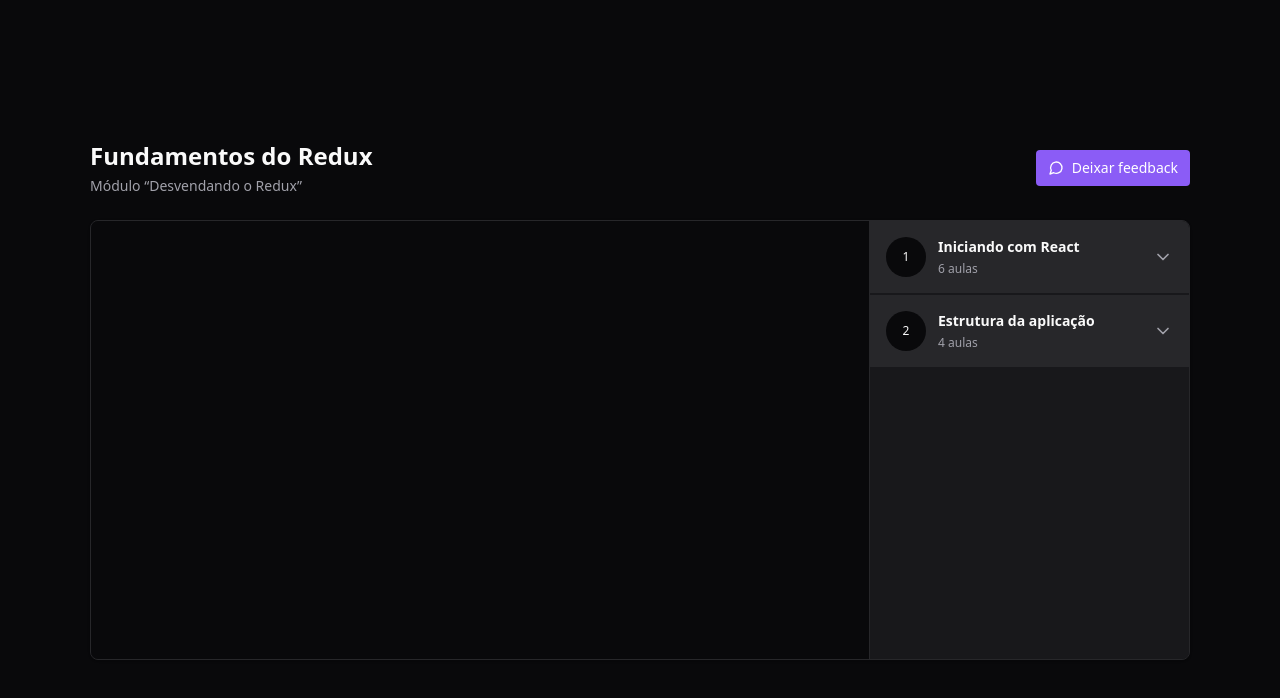
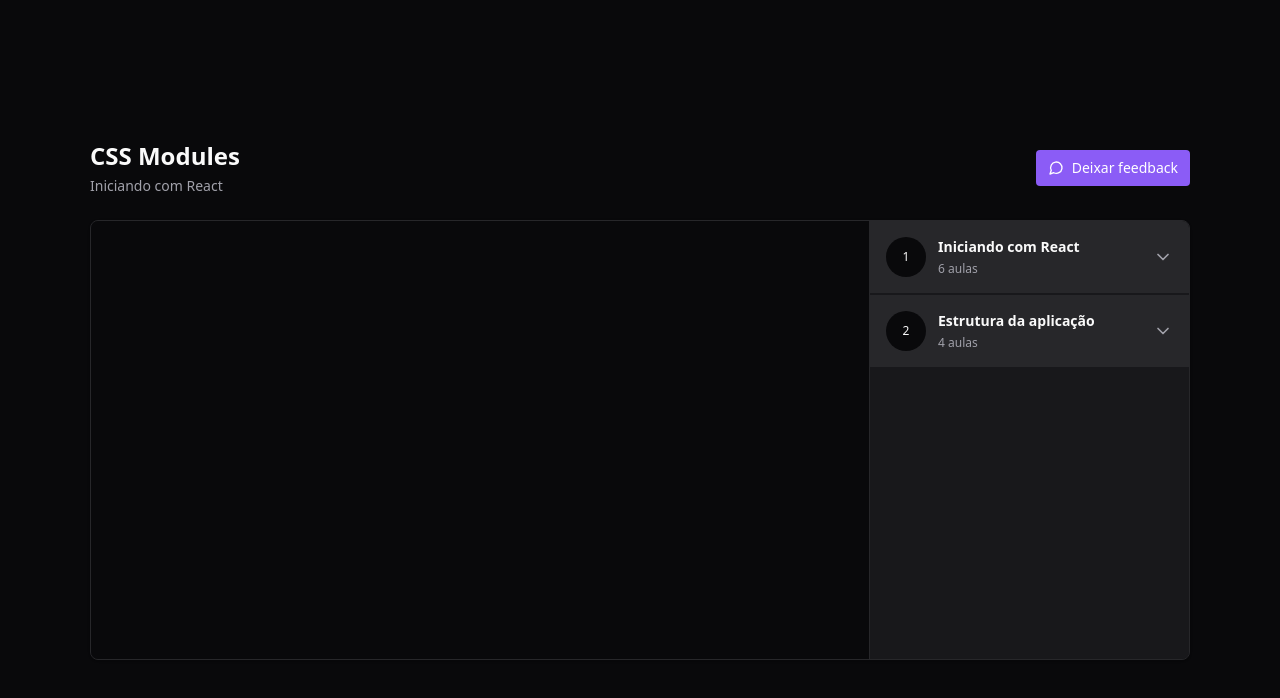
Before and after one commit to Natanaelvich/player-video_ignite-rocketseat-23, a React (Vite) app: page / in a window 1280 px wide. Shown: the top 698 px of the page. Built offline with nearby package versions, Linux system fonts and the light colour scheme.

Commit message:
add title current module and lesson

```diff
--- a/src/components/Header.tsx
+++ b/src/components/Header.tsx
@@ -1,10 +1,19 @@
+import { useAppSelector } from '../store'
+
 export function Header() {
+  const { currentModule, currentLesson } = useAppSelector((state) => {
+    const { currentModuleIndex, currentLessonINdex } = state.player
+
+    const currentModule = state.player.course.modules[currentModuleIndex]
+    const currentLesson = currentModule.lessons[currentLessonINdex]
+
+    return { currentModule, currentLesson }
+  })
+
   return (
     <div className="flex flex-col gap-1">
-      <h1 className="text-2xl font-bold">Fundamentos do Redux</h1>
-      <span className="text-sm text-zinc-400">
-        Módulo &ldquo;Desvendando o Redux&rdquo;
-      </span>
+      <h1 className="text-2xl font-bold">{currentLesson.title}</h1>
+      <span className="text-sm text-zinc-400">{currentModule.title}</span>
     </div>
   )
 }
```
